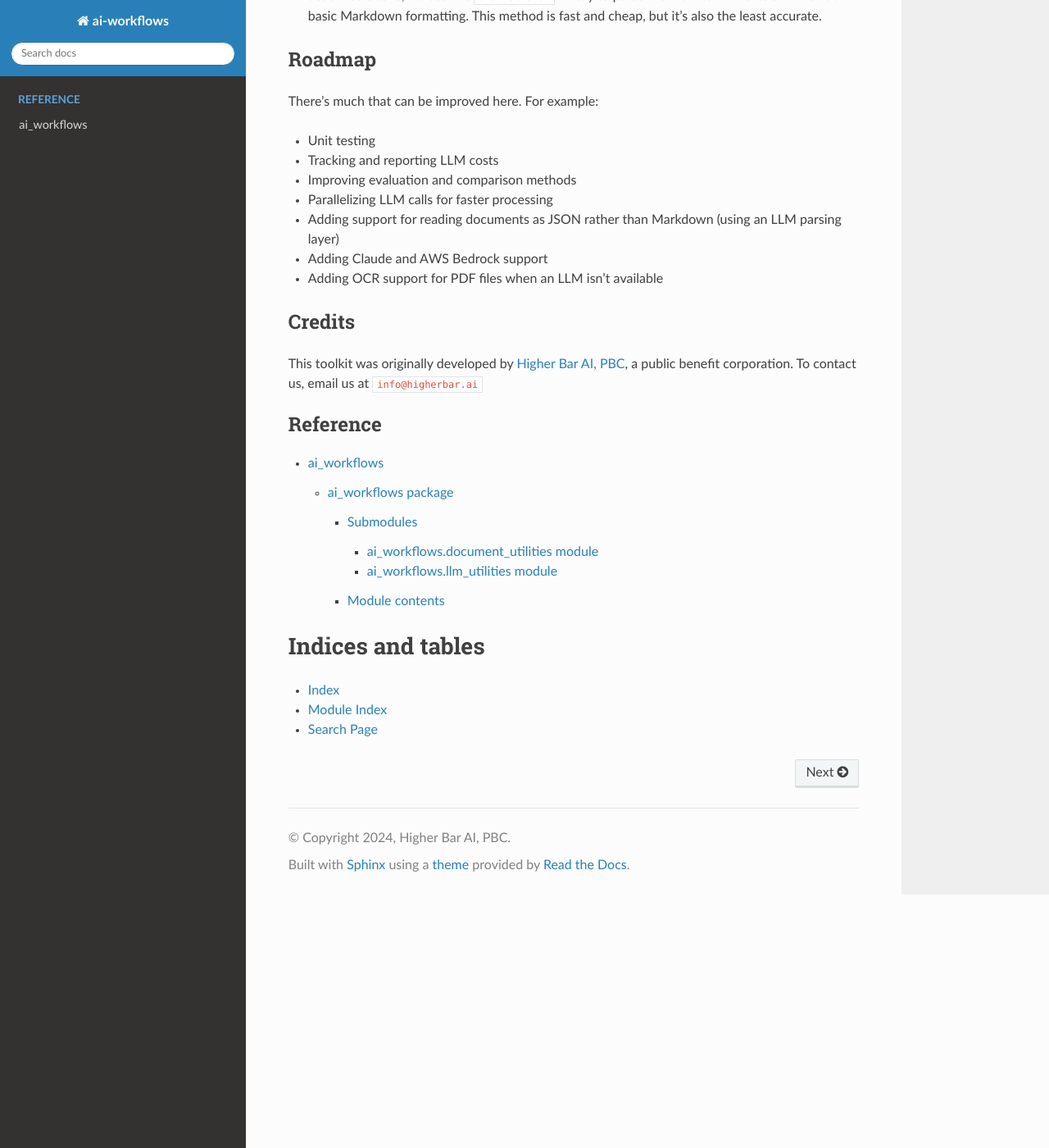
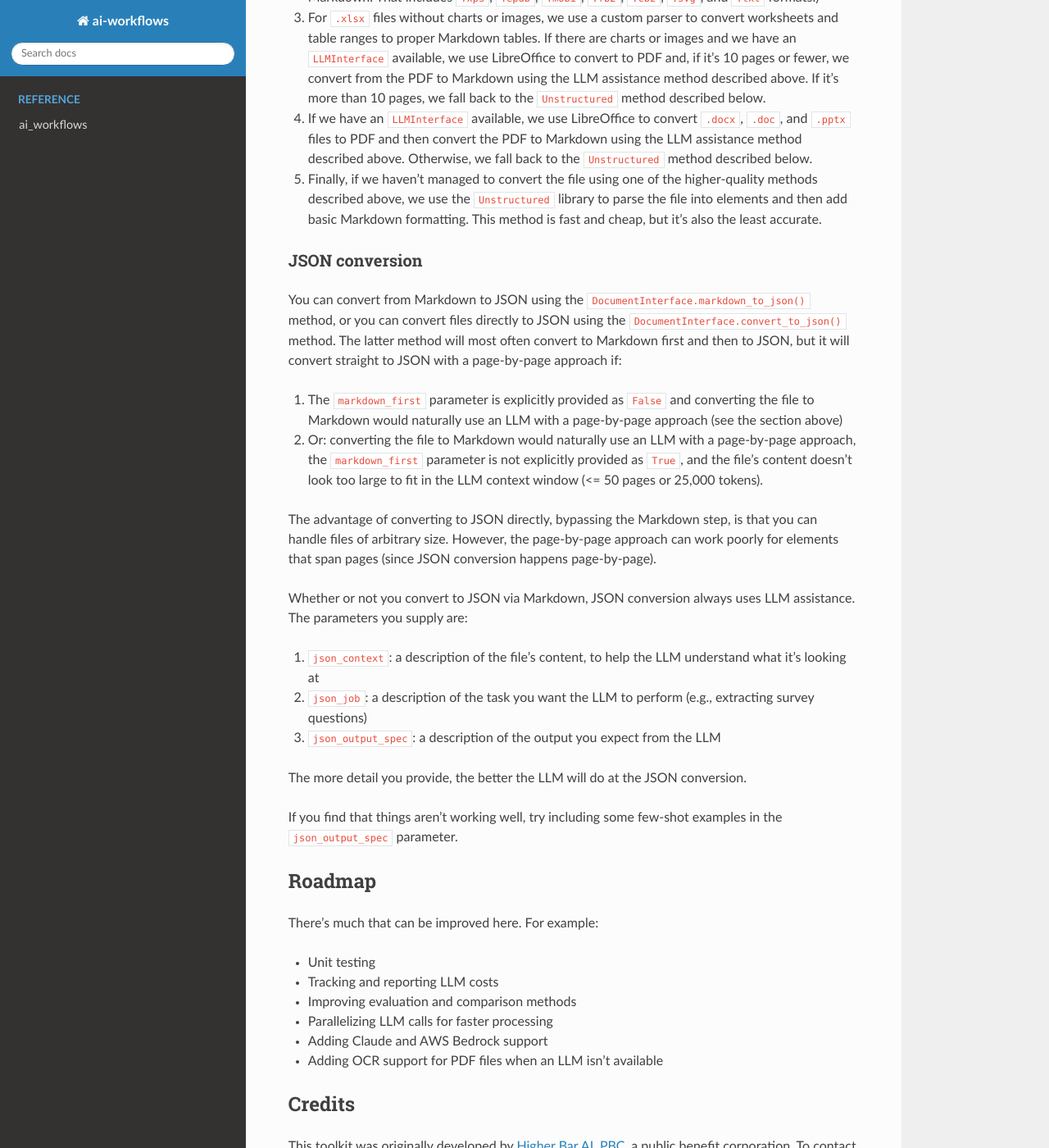
Before and after one commit to higherbar-ai/ai-workflows, a Sphinx documentation site: the page built from docs/source/index.rst, in a window 1280 px wide and 1400 px high, scrolled down 2668 px. Shown: the whole window at 82% size. Built offline with Sphinx 7.4.7 and the Read the Docs theme 3.1.0, drawn with Linux system fonts in a browser that asks for light colours; some of the changed text lies outside the part shown.

Commit message:
Fixes, local version of surveyeval example, docs, bumped version.

```diff
--- a/README.rst
+++ b/README.rst
@@ -56,6 +56,11 @@ Here are the basics:
    be used to help with high-quality conversion.
 #. The ``example-google-colab-document-processing.ipynb`` notebook provides a simple Google Colab example of how to use
    the ``document_utilities`` module to convert files to Markdown format.
+#. The ``example-google-colab-surveyeval-lite.ipynb`` notebook provides a more realistic workflow example that uses
+   the ``document_utilities`` module to convert a survey file to Markdown format and then to JSON format, and then
+   uses the ``llm_utilities`` module to evaluate survey questions using an LLM.
+#. The ``example-surveyeval-lite.ipynb`` notebook provides the same example, but in a Jupyter notebook that can be run
+   locally.
 #. The ``example-testing.ipynb`` notebook provides a basic set-up for testing Markdown conversion methods (LLM-assisted
    vs. not-LLM-assisted).
 
@@ -67,6 +72,12 @@ Typical usage::
     llm_interface = LLMInterface(openai_api_key=openai_api_key)
     doc_interface = DocumentInterface(llm_interface=llm_interface)
     markdown = doc_interface.convert_to_markdown(file_path)
+    dict_list = doc_interface.convert_to_json(
+        file_path,
+        json_context = "The file contains a survey instrument with questions to be administered to rural Zimbabwean household heads by a trained enumerator.",
+        json_job = "Your job is to extract questions and response options from the survey instrument.",
+        json_output_spec = "Return correctly-formatted JSON with the following fields: ..."
+    )
 
 Technical notes
 ---------------
@@ -105,6 +116,34 @@ The ``DocumentInterface.convert_to_markdown()`` method uses one of several metho
    the ``Unstructured`` library to parse the file into elements and then add basic Markdown formatting. This method is
    fast and cheap, but it's also the least accurate.
 
+JSON conversion
+^^^^^^^^^^^^^^^
+
+You can convert from Markdown to JSON using the ``DocumentInterface.markdown_to_json()`` method, or you can convert
+files directly to JSON using the ``DocumentInterface.convert_to_json()`` method. The latter method will most often
+convert to Markdown first and then to JSON, but it will convert straight to JSON with a page-by-page approach if:
+
+#. The ``markdown_first`` parameter is explicitly provided as ``False`` and converting the file to Markdown would
+   naturally use an LLM with a page-by-page approach (see the section above)
+#. Or: converting the file to Markdown would naturally use an LLM with a page-by-page approach,
+   the ``markdown_first`` parameter is not explicitly provided as ``True``, and the file's content doesn't look too
+   large to fit in the LLM context window (<= 50 pages or 25,000 tokens).
+
+The advantage of converting to JSON directly, bypassing the Markdown step, is that you can handle files of arbitrary
+size. However, the page-by-page approach can work poorly for elements that span pages (since JSON conversion happens
+page-by-page).
+
+Whether or not you convert to JSON via Markdown, JSON conversion always uses LLM assistance. The parameters you supply
+are:
+
+#. ``json_context``: a description of the file's content, to help the LLM understand what it's looking at
+#. ``json_job``: a description of the task you want the LLM to perform (e.g., extracting survey questions)
+#. ``json_output_spec``: a description of the output you expect from the LLM
+
+The more detail you provide, the better the LLM will do at the JSON conversion.
+
+If you find that things aren't working well, try including some few-shot examples in the ``json_output_spec`` parameter.
+
 Roadmap
 -------
 
@@ -114,7 +153,6 @@ There's much that can be improved here. For example:
 * Tracking and reporting LLM costs
 * Improving evaluation and comparison methods
 * Parallelizing LLM calls for faster processing
-* Adding support for reading documents as JSON rather than Markdown (using an LLM parsing layer)
 * Adding Claude and AWS Bedrock support
 * Adding OCR support for PDF files when an LLM isn't available
 
--- a/docs/source/conf.py
+++ b/docs/source/conf.py
@@ -16,7 +16,7 @@ sys.path.insert(0, os.path.abspath('../../src/ai_workflows'))
 project = 'ai-workflows'
 copyright = '2024, Higher Bar AI, PBC'
 author = 'Higher Bar AI, PBC'
-release = '0.3.0'
+release = '0.5.0'
 
 
 # -- General configuration ---------------------------------------------------
--- a/setup.py
+++ b/setup.py
@@ -19,7 +19,7 @@ with open('README.rst') as file:
 
 setup(
     name='py-ai-workflows',
-    version='0.3.0',
+    version='0.5.0',
     packages=find_packages(where='src'),
     package_dir={'': 'src'},
     python_requires='>=3.10',
```
Also changed, not shown: src/example-surveyeval-lite.ipynb, 1 other file.
